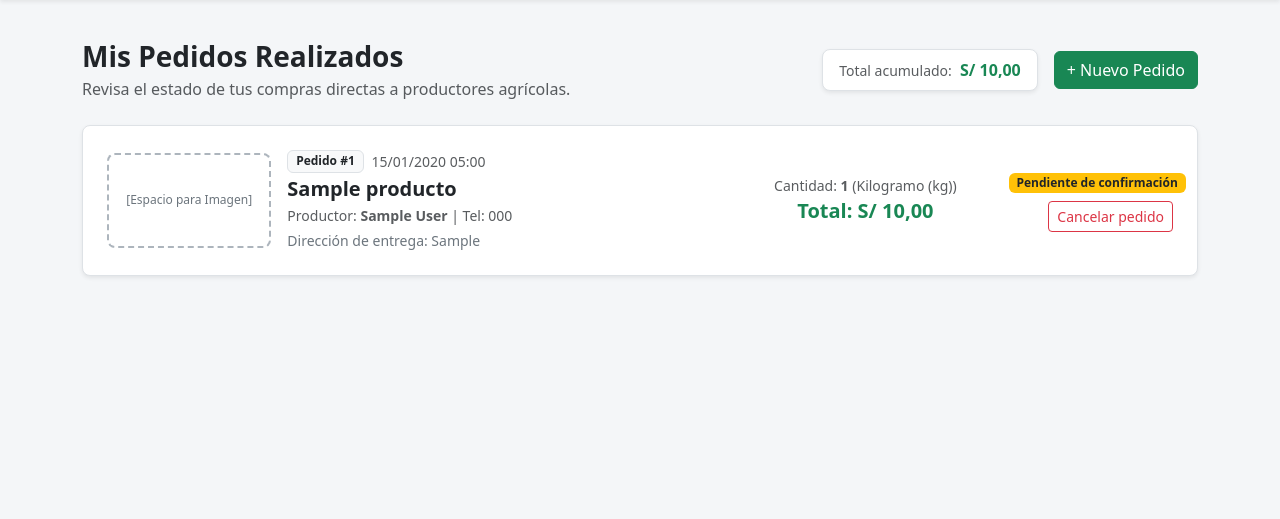
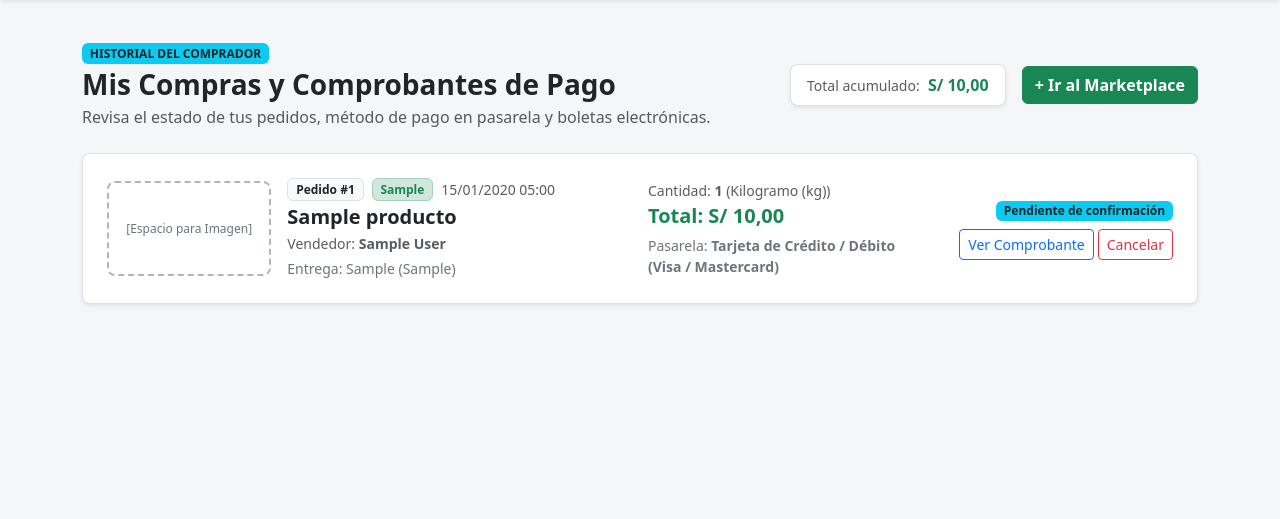
Before and after one commit to fabrizio1350/AGRO-COMERCIAL, a Django app: page /mis-pedidos/ in a window 1280 px wide. Shown: the part 126-645 px from the top of the page. Run offline with Django 5.2, Linux system fonts and the light colour scheme; a user stored in the database is signed in; tables that the repository leaves empty hold one stand-in row (values such as "Sample post").

Commit message:
actualizando mis compras para mostrar metodo de pasarela y boleta

```diff
--- a/templates/mis_pedidos.html
+++ b/templates/mis_pedidos.html
@@ -1,20 +1,21 @@
 {% extends 'base.html' %}
 
-{% block title %}Mis Pedidos | AgroComercial{% endblock %}
+{% block title %}Mis Compras y Comprobantes | AgroComercial{% endblock %}
 
 {% block content %}
 <div class="d-flex flex-column flex-md-row justify-content-between align-items-md-center mb-4">
     <div>
-        <h1 class="h3 fw-bold mb-1">Mis Pedidos Realizados</h1>
-        <p class="text-muted mb-0">Revisa el estado de tus compras directas a productores agrícolas.</p>
+        <span class="badge bg-info text-dark mb-1">HISTORIAL DEL COMPRADOR</span>
+        <h1 class="h3 fw-bold mb-1">Mis Compras y Comprobantes de Pago</h1>
+        <p class="text-muted mb-0">Revisa el estado de tus pedidos, método de pago en pasarela y boletas electrónicas.</p>
     </div>
     <div class="mt-3 mt-md-0 d-flex align-items-center gap-3">
         <div class="bg-white border rounded-3 px-3 py-2 shadow-sm">
             <span class="text-muted small">Total acumulado:</span>
             <strong class="text-success ms-1">S/ {{ total_gastado|default:"0.00" }}</strong>
         </div>
-        <a href="{% url 'catalogo' %}" class="btn btn-success">
-            + Nuevo Pedido
+        <a href="{% url 'catalogo' %}" class="btn btn-success fw-semibold">
+            + Ir al Marketplace
         </a>
     </div>
 </div>
@@ -30,9 +31,12 @@
                         [Espacio para Imagen]
                     </div>
                 </div>
-                <div class="col-md-5">
-                    <div class="d-flex align-items-center gap-2 mb-1">
+                <div class="col-md-4">
+                    <div class="d-flex flex-wrap align-items-center gap-2 mb-1">
                         <span class="badge bg-light text-dark border">Pedido #{{ ped.id }}</span>
+                        {% if ped.codigo_transaccion %}
+                            <span class="badge bg-success-subtle text-success border border-success-subtle">{{ ped.codigo_transaccion }}</span>
+                        {% endif %}
                         <span class="text-muted small">{{ ped.fecha_pedido|date:"d/m/Y H:i" }}</span>
                     </div>
                     <h5 class="fw-bold mb-1">
@@ -41,39 +45,41 @@
                         </a>
                     </h5>
                     <div class="text-muted small">
-                        Productor: <strong>{{ ped.producto.productor.first_name|default:ped.producto.productor.username }} {{ ped.producto.productor.last_name }}</strong>
-                        {% if ped.producto.productor.perfil.telefono %}
-                            | Tel: {{ ped.producto.productor.perfil.telefono }}
-                        {% endif %}
+                        Vendedor: <strong>{{ ped.producto.productor.first_name|default:ped.producto.productor.username }} {{ ped.producto.productor.last_name }}</strong>
                     </div>
                     <div class="text-secondary small mt-1">
-                        Dirección de entrega: {{ ped.direccion_entrega }}
+                        Entrega: {{ ped.direccion_entrega }} ({{ ped.ciudad_destino }})
                     </div>
                 </div>
-                <div class="col-md-3 text-md-center">
+                <div class="col-md-3">
                     <div class="small text-muted">Cantidad: <strong>{{ ped.cantidad }}</strong> ({{ ped.producto.get_unidad_display }})</div>
                     <div class="fs-5 fw-bold text-success">Total: S/ {{ ped.total }}</div>
+                    <div class="small text-secondary mt-1">
+                        Pasarela: <strong>{{ ped.get_metodo_pago_display }}</strong>
                     </div>
-                <div class="col-md-2 text-md-end">
+                </div>
+                <div class="col-md-3 text-md-end">
                     <div class="mb-2">
-                        {% if ped.estado == 'PENDIENTE' %}
-                            <span class="badge bg-warning text-dark">{{ ped.get_estado_display }}</span>
-                        {% elif ped.estado == 'CONFIRMADO' or ped.estado == 'EN_CAMINO' %}
-                            <span class="badge bg-info text-dark">{{ ped.get_estado_display }}</span>
-                        {% elif ped.estado == 'ENTREGADO' %}
-                            <span class="badge bg-success">{{ ped.get_estado_display }}</span>
-                        {% else %}
-                            <span class="badge bg-danger">{{ ped.get_estado_display }}</span>
-                        {% endif %}
+                        <span class="badge {% if ped.estado == 'CANCELADO' %}bg-danger{% elif ped.estado == 'ENTREGADO' %}bg-success{% else %}bg-info text-dark{% endif %}">
+                            {{ ped.get_estado_display }}
+                        </span>
                     </div>
 
-                    {% if ped.estado == 'PENDIENTE' %}
+                    <div class="d-flex flex-wrap justify-content-md-end gap-1">
+                        {% if ped.codigo_transaccion %}
+                        <a href="{% url 'comprobante_pago' ped.codigo_transaccion %}" class="btn btn-outline-primary btn-sm">
+                            Ver Comprobante
+                        </a>
+                        {% endif %}
+
+                        {% if ped.estado == 'PENDIENTE' or ped.estado == 'CONFIRMADO' %}
                         <form action="{% url 'cambiar_estado_pedido' ped.id %}" method="post" onsubmit="return confirm('¿Deseas cancelar este pedido?');">
                             {% csrf_token %}
                             <input type="hidden" name="estado" value="CANCELADO">
-                        <button type="submit" class="btn btn-outline-danger btn-sm">Cancelar pedido</button>
+                            <button type="submit" class="btn btn-outline-danger btn-sm">Cancelar</button>
                         </form>
                         {% endif %}
+                    </div>
                 </div>
             </div>
         </div>
@@ -82,9 +88,9 @@
 </div>
 {% else %}
 <div class="bg-white border rounded-3 p-5 text-center shadow-sm">
-    <h5 class="fw-bold text-secondary">Todavía no has realizado ningún pedido</h5>
-    <p class="text-muted mb-3">Explora el catálogo agrícola para comprar lotes directamente a los productores.</p>
-    <a href="{% url 'catalogo' %}" class="btn btn-success">Ir al Catálogo Agrícola</a>
+    <h5 class="fw-bold text-secondary">Todavía no has realizado ninguna compra</h5>
+    <p class="text-muted mb-3">Explora el Marketplace o las Ventas por Oferta para agregar productos al carrito y pagar en la pasarela.</p>
+    <a href="{% url 'catalogo' %}" class="btn btn-success">Ir al Marketplace Agrícola</a>
 </div>
 {% endif %}
 {% endblock %}
```
Lines whose indentation alone changed are shown as unchanged.
